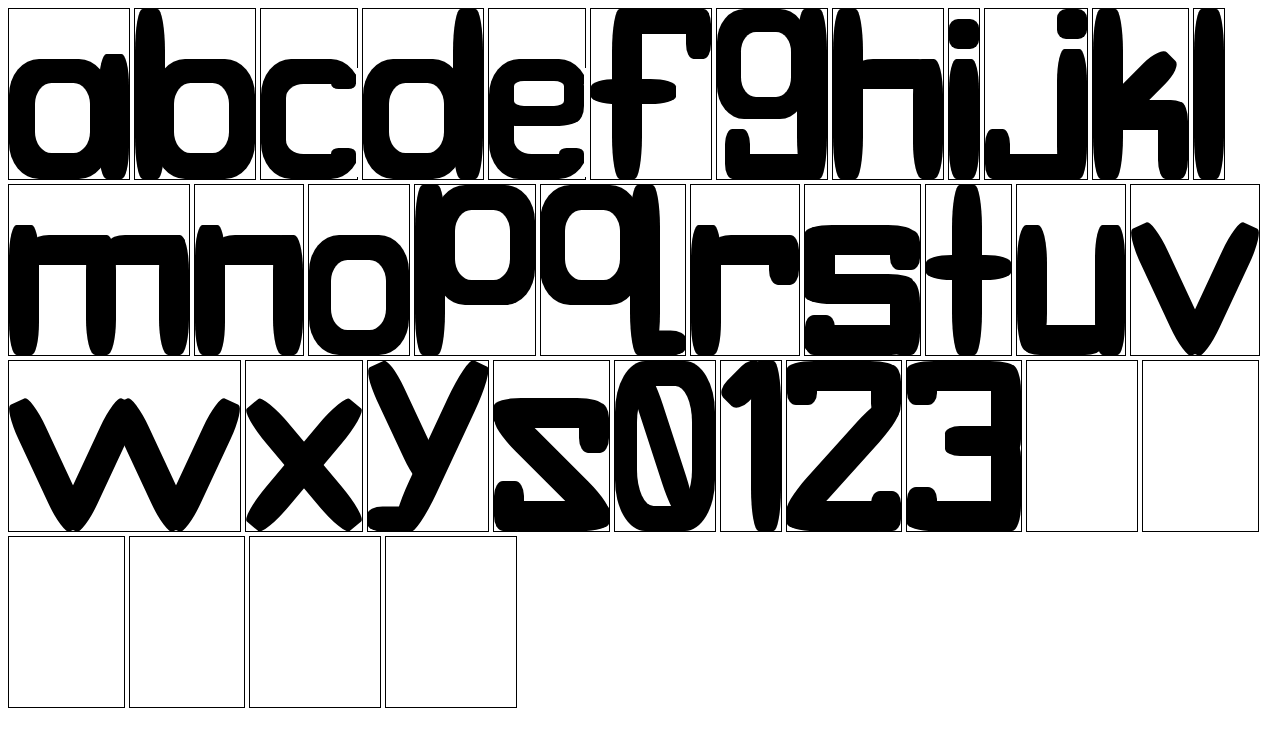
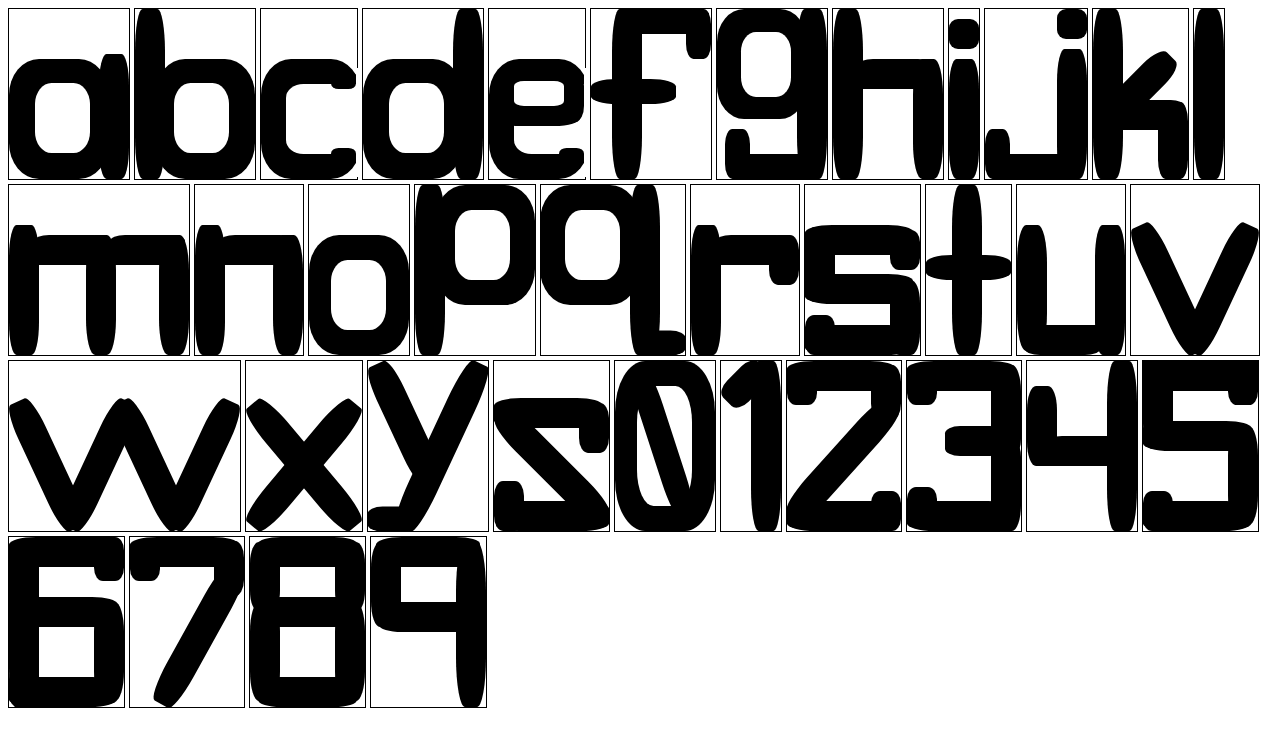
Before and after one commit to akimdesign/type-3-project, a plain HTML site: page letter-template.html in a window 1280 px wide. Drawn offline with Linux system fonts and the light colour scheme.

Commit message:
letters and numbers updated

```diff
--- a/letter-template.html
+++ b/letter-template.html
@@ -219,21 +219,54 @@
 	</div>
 
 	<div class="letter letter-4">
+		<div class="four__stem"></div>
+		<div class="four__bar"></div>
+		<div class="four__end"></div>
 	</div>
 
 	<div class="letter letter-5">
+		<div class="five__top-end"></div>
+		<div class="five__top-bar"></div>
+		<div class="five__top-left"></div>
+		<div class="five__middle-bar"></div>
+		<div class="five__btm-right"></div>
+		<div class="five__btm-bar"></div>
+		<div class="five__btm-end"></div>
 	</div>
 
 	<div class="letter letter-6">
+		<div class="six__top-end"></div>
+		<div class="six__top-bar"></div>
+		<div class="six__top-left"></div>
+		<div class="six__middle-bar"></div>
+		<div class="six__btm-right"></div>
+		<div class="six__btm-bar"></div>
+		<div class="six__btm-end"></div>
 	</div>
 
 	<div class="letter letter-7">
+		<div class="seven__top-end"></div>
+		<div class="seven__top-bar"></div>
+		<div class="seven__top-rt"></div>
+		<div class="seven__middle"></div>
 	</div>
 
 	<div class="letter letter-8">
+		<div class="eight__top-rt"></div>
+		<div class="eight__top-bar"></div>
+		<div class="eight__top-left"></div>
+		<div class="eight__middle-bar"></div>
+		<div class="eight__btm-right"></div>
+		<div class="eight__btm-bar"></div>
+		<div class="eight__btm-end"></div>
 	</div>
 
 	<div class="letter letter-9">
+
+		<div class="nine__top-bar"></div>
+		<div class="nine__right"></div>
+		<div class="nine__btm-bar"></div>
+		<div class="nine__left"></div>
 	</div>
 
 
--- a/style.css
+++ b/style.css
@@ -152,6 +152,14 @@
 .letter-7 {
   width: 114px;
 }
+
+.letter-8 {
+  width: 115px;
+}
+
+.letter-9 {
+  width: 115px;
+}
 /* Letters */
 
 .a__stem {
@@ -1508,11 +1516,123 @@
 
 .seven__middle {
   position: absolute;
-  left: 50px;
-  width: 30px;
-  top: 22px;
-  height: 157px;
-  background-color: black;
-  border-radius: 25%;
-  transform: rotate(33deg);
-}
+  left: 54px;
+  width: 30px;
+  top: 21px;
+  height: 156px;
+  background-color: black;
+  border-radius: 25%;
+  transform: rotate(29deg);
+}
+
+.eight__top-rt {
+  position: absolute;
+  top: 5px;
+  left: 85px;
+  width: 30px;
+  height: 70px;
+  background-color: black;
+  border-radius: 30%;
+}
+
+.eight__top-bar {
+  position: absolute;
+  top: 0px;
+  left: 8px;
+  width: 99px;
+  height: 30px;
+  background-color: black;
+  border-radius: 23%;
+}
+
+.eight__top-left {
+  position: absolute;
+  top: 5px;
+  left: 0px;
+  width: 30px;
+  height: 70px;
+  background-color: black;
+  border-radius: 30%;
+}
+
+.eight__middle-bar {
+  position: absolute;
+  top: 60px;
+  left: 5px;
+  width: 104px;
+  height: 30px;
+  background-color: black;
+  border-radius: 25%;
+  border-top-right-radius: 23%;
+}
+
+.eight__btm-right {
+  position: absolute;
+  top: 65px;
+  left: 85px;
+  width: 30px;
+  height: 99px;
+  background-color: black;
+  border-radius: 30%;
+}
+
+.eight__btm-bar {
+  position: absolute;
+  top: 140px;
+  left: 8px;
+  width: 99px;
+  height: 30px;
+  background-color: black;
+  border-radius: 23%;
+}
+
+.eight__btm-end {
+  position: absolute;
+  top: 65px;
+  left: 0px;
+  width: 30px;
+  height: 99px;
+  background-color: black;
+  border-radius: 30%;
+}
+
+.nine__top-bar {
+  position: absolute;
+  top: 0px;
+  left: 5px;
+  width: 104px;
+  height: 30px;
+  background-color: black;
+  border-radius: 25%;
+  border-top-right-radius: 23%;
+}
+
+.nine__right {
+  position: absolute;
+  top: 5px;
+  left: 85px;
+  width: 30px;
+  height: 165px;
+  background-color: black;
+  border-radius: 30%;
+}
+
+.nine__btm-bar {
+  position: absolute;
+  top: 65px;
+  left: 8px;
+  width: 99px;
+  height: 30px;
+  background-color: black;
+  border-radius: 23%;
+}
+
+.nine__left {
+  position: absolute;
+  top: 5px;
+  left: 0px;
+  width: 30px;
+  height: 85px;
+  background-color: black;
+  border-radius: 30%;
+}
```
Also changed, not shown: index.html (+12 -0 lines).
